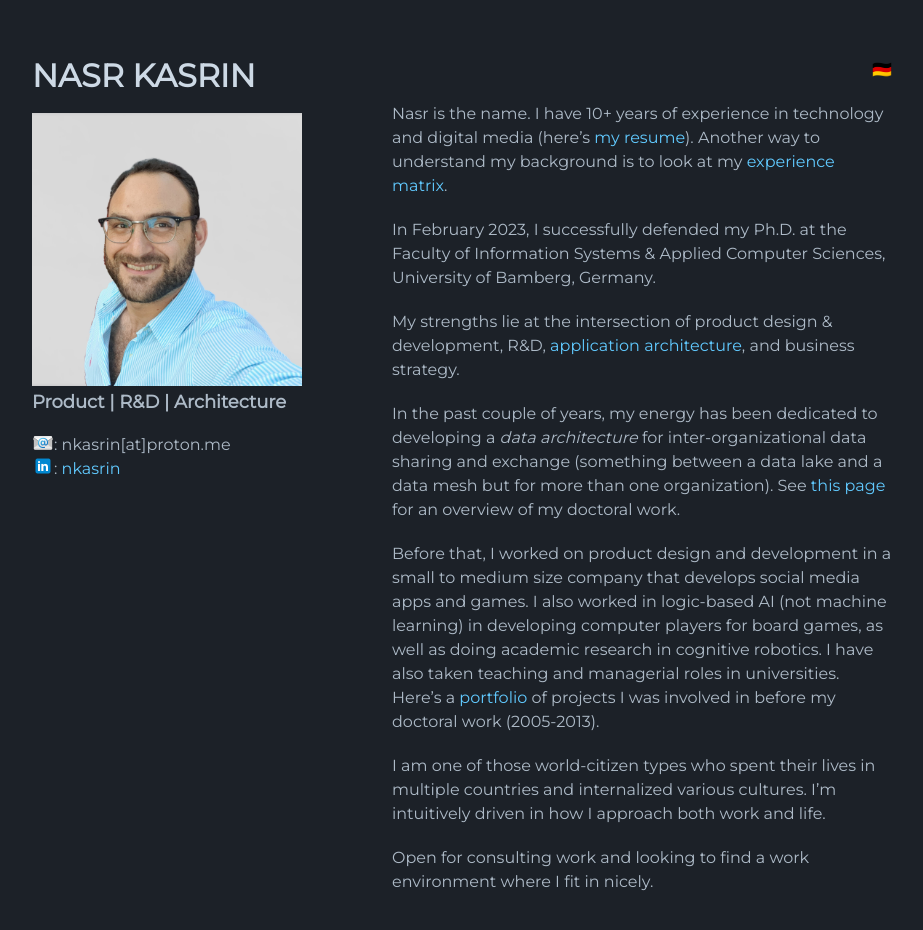
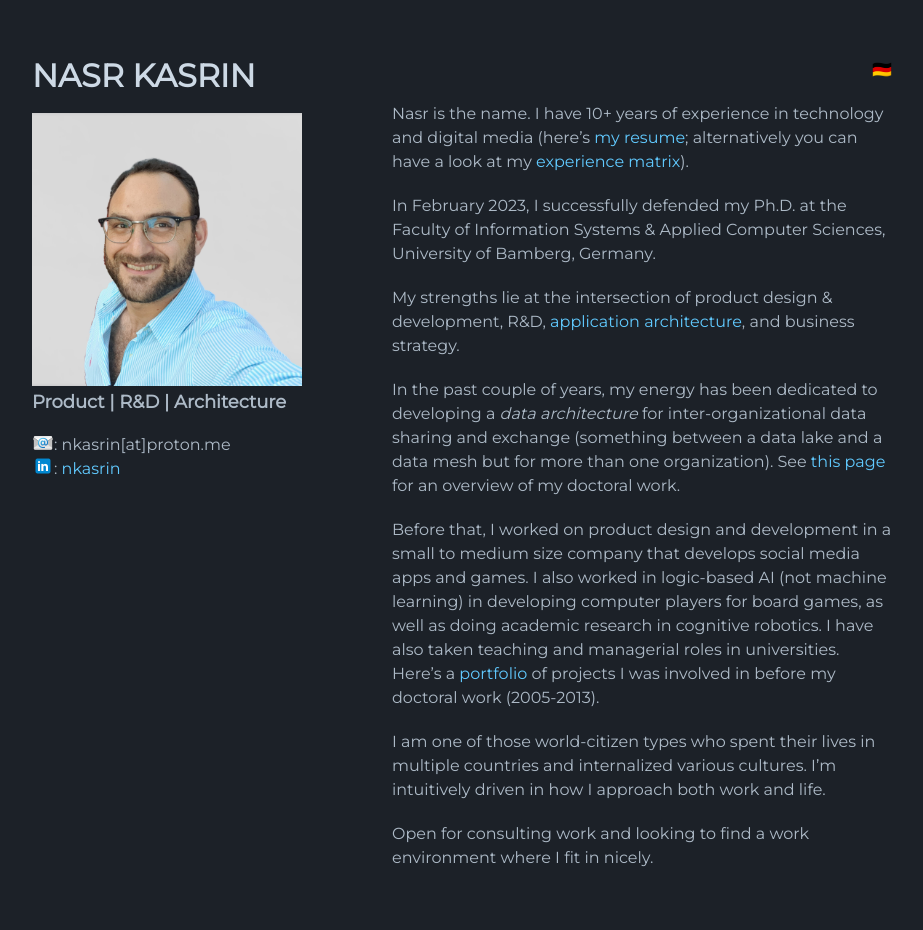
Before and after one commit to n42r/n42r.github.io, a Jekyll site: the page built from index.md, in a window 1280 px wide and 964 px high. Shown: the top 930 px of the window, without its empty margins (178-1101 px from the left). Built offline with Jekyll 4.4.1, drawn with Linux system fonts in a browser that asks for light colours; the repository's description, which GitHub fills in, is left out.

Commit message:
Update index.md
Text

```diff
--- a/index.md
+++ b/index.md
@@ -3,7 +3,7 @@ layout: default
 ---
 <p style="text-align:right;"> <a href="index_de"> 🇩🇪 </a></p>
 
-Nasr is the name. I have 10+ years of experience in technology and digital media (here's [my resume](https://raw.githubusercontent.com/n42r/n42r.github.io/main/assets/pdf/kasrin_resume_2023_04.pdf.pdf)). Another way to understand my background is to look at my [experience matrix](matrix).
+Nasr is the name. I have 10+ years of experience in technology and digital media (here's [my resume](https://raw.githubusercontent.com/n42r/n42r.github.io/main/assets/pdf/kasrin_resume_2023_04.pdf.pdf); alternatively you can have a look at my [experience matrix](matrix)).
 
 In February 2023, I successfully defended my Ph.D. at the Faculty of Information Systems & Applied Computer Sciences, University of Bamberg, Germany.
 
```
